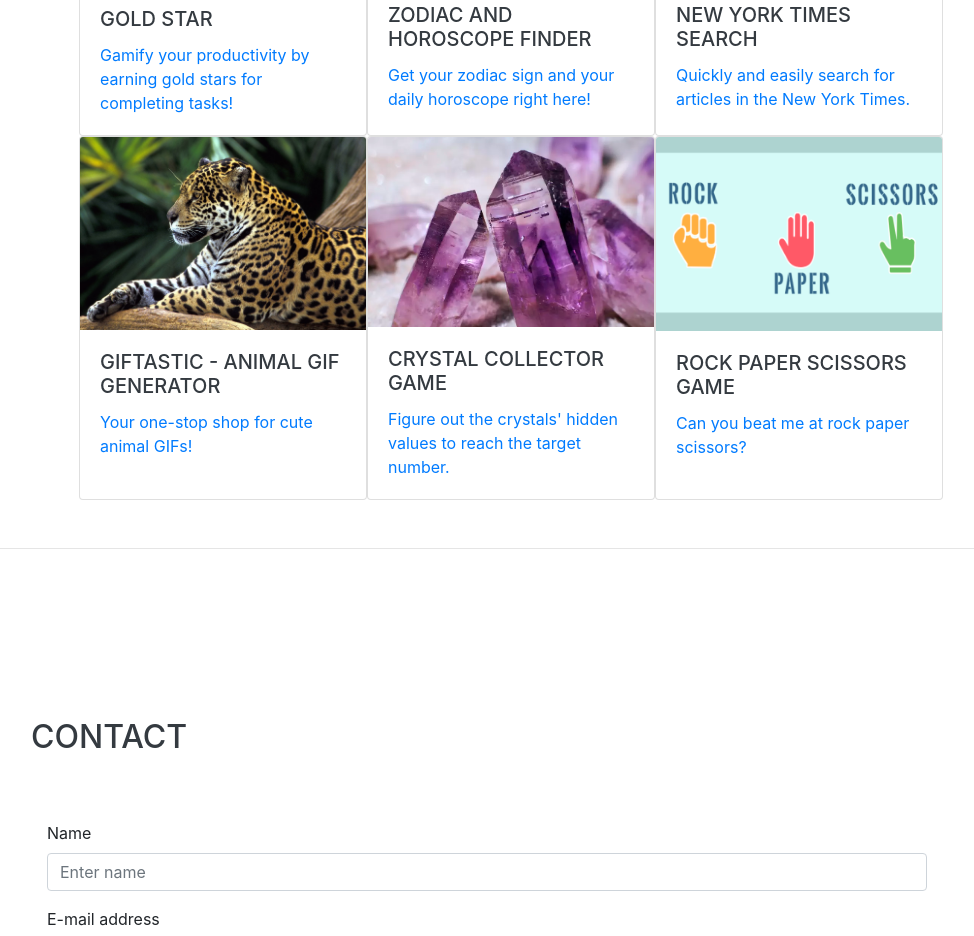
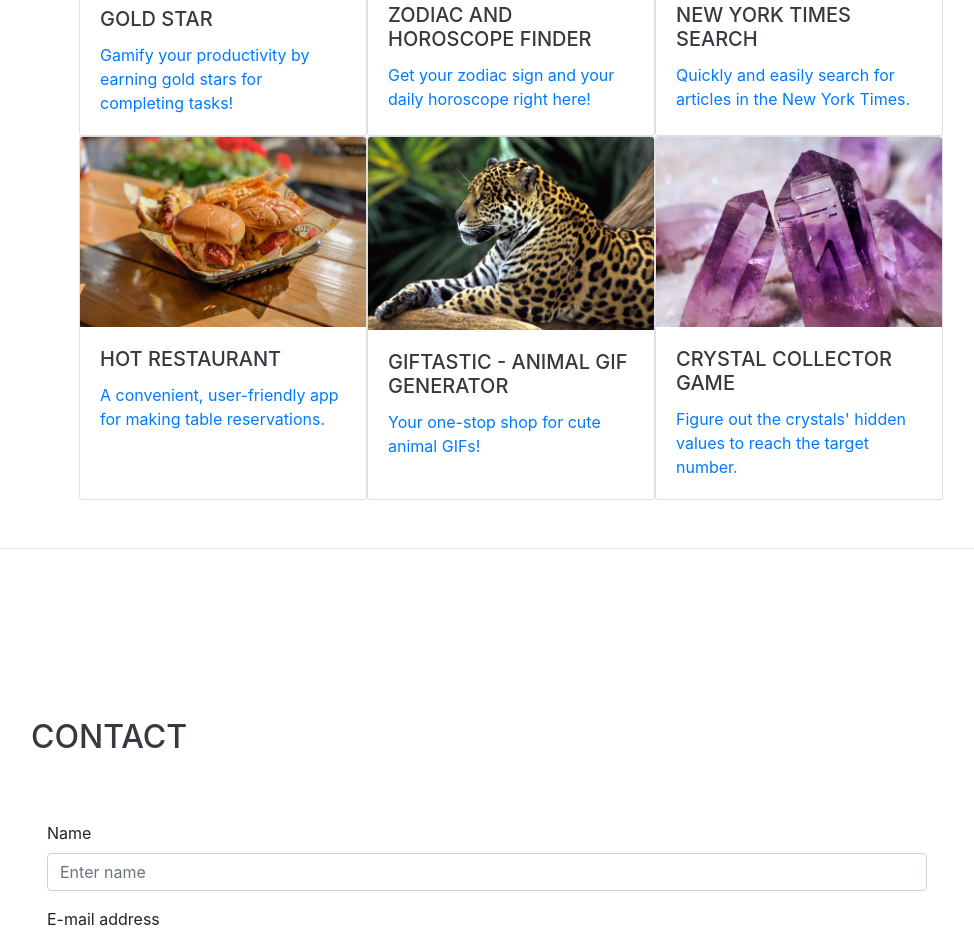
Before and after one commit to Shruti2648/Shruti2648.github.io, a website with bundled scripts: page index.html in a window 1280 px wide. Shown: the part 1144-2080 px from the top of the page, without its empty margins (289-1263 px from the left). Built offline with nearby package versions, Linux system fonts and the light colour scheme; no server answers; a web font is replaced by a local one.

Commit message:
Modified portfolio projects list

```diff
--- a/index.html
+++ b/index.html
@@ -91,7 +91,7 @@
           <img class="card-img-top" src="img/zodiac.jpg" alt="Card image cap">
           <div class="card-body">
             <h5 class="card-title">Zodiac and Horoscope Finder</h5>
-            <a href="https://shruti2648.github.io/project_one_boiler/" target="_blank" class="card-title">Get your zodiac sign and your daily horoscope right here!</a>
+            <a href="https://shruti2648.github.io/Zodiac-Now/" target="_blank" class="card-title">Get your zodiac sign and your daily horoscope right here!</a>
           </div>
         </div>
 
@@ -105,6 +105,14 @@
       </div>
 
       <div class="row ml-5">
+      <div class="card" style="width: 18rem;">
+        <img class="card-img-top" src="img/hot-restaurant.jpeg" alt="Card image cap">
+        <div class="card-body">
+          <h5 class="card-title">Hot Restaurant</h5>
+          <a href="https://github.com/Shruti2648/Hot-Restaurant" target="_blank" class="card-title">A convenient, user-friendly app for making table reservations.</a>
+        </div>
+      </div>
+
       <div class="card" style="width: 18rem;">
         <img class="card-img-top" src="img/giftastic.jpg" alt="Card image cap">
         <div class="card-body">
@@ -121,15 +129,6 @@
         </div>
       </div>
 
-      <div class="card" style="width: 18rem;">
-        <img class="card-img-top" src="img/rps-image-1.png" alt="Card image cap">
-        <div class="card-body">
-          <h5 class="card-title">Rock Paper Scissors Game</h5>
-          <a href="https://shruti2648.github.io/Rock-Paper-Scissors-Game/" target="_blank" class="card-title">Can you beat me at rock paper scissors?</a>
-        </div>
-      </div>
-      </div>
-    </div>
 
     </section>
 
```
Also changed, not shown: img/hot-restaurant.jpeg (added).
